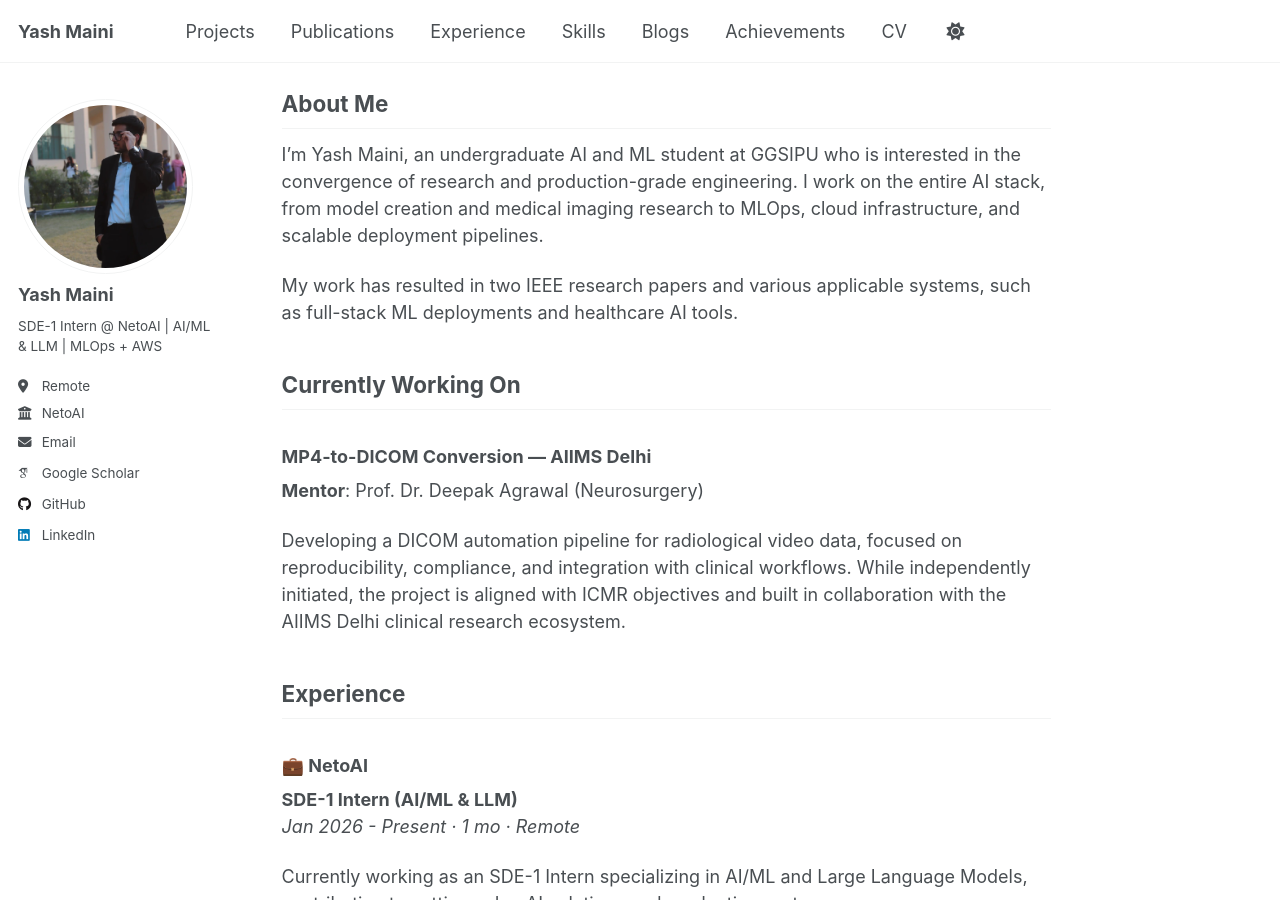
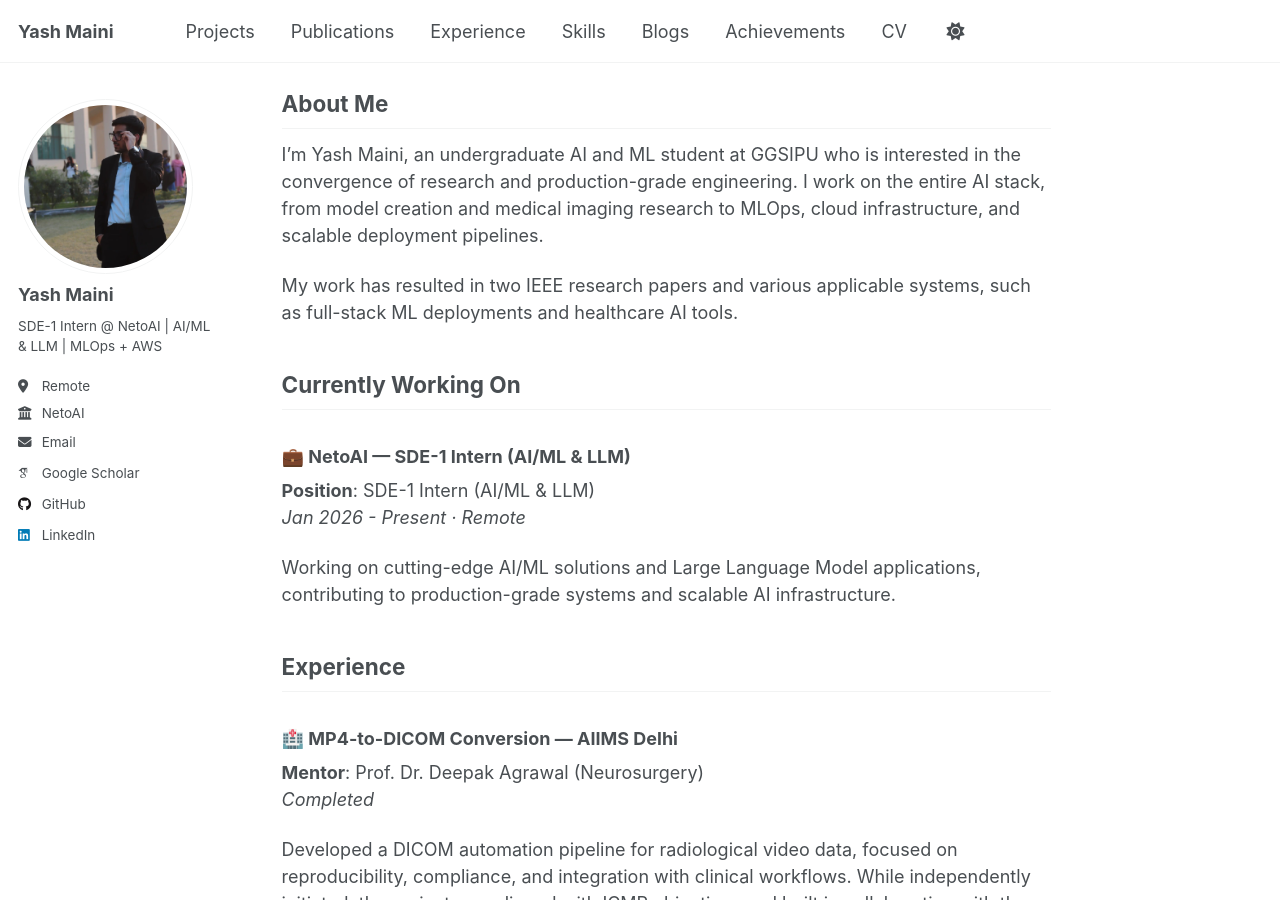
Before and after one commit to Yashmaini30/Yashmaini30.github.io, a Jekyll site: the page built from _pages/about.md, in a window 1280 px wide and 900 px high. Built offline with Jekyll 4.4.1, drawn with Linux system fonts in a browser that asks for light colours; some web fonts are replaced; a script that is not in the unit is left out; some of the changed text lies outside the part shown.

Commit message:
updated about

```diff
--- a/_pages/about.md
+++ b/_pages/about.md
@@ -26,18 +26,19 @@ My work has resulted in two IEEE research papers and various applicable systems,
 
 ## Currently Working On
 
-### MP4-to-DICOM Conversion — AIIMS Delhi
-**Mentor**: Prof. Dr. Deepak Agrawal (Neurosurgery)
+### 💼 NetoAI — SDE-1 Intern (AI/ML & LLM)
+**Position**: SDE-1 Intern (AI/ML & LLM)
+*Jan 2026 - Present · Remote*
 
-Developing a DICOM automation pipeline for radiological video data, focused on reproducibility, compliance, and integration with clinical workflows. While independently initiated, the project is aligned with ICMR objectives and built in collaboration with the AIIMS Delhi clinical research ecosystem.
+Working on cutting-edge AI/ML solutions and Large Language Model applications, contributing to production-grade systems and scalable AI infrastructure.
 
 ## Experience
 
-### 💼 NetoAI
-**SDE-1 Intern (AI/ML & LLM)**
-*Jan 2026 - Present · 1 mo · Remote*
+### 🏥 MP4-to-DICOM Conversion — AIIMS Delhi
+**Mentor**: Prof. Dr. Deepak Agrawal (Neurosurgery)
+*Completed*
 
-Currently working as an SDE-1 Intern specializing in AI/ML and Large Language Models, contributing to cutting-edge AI solutions and production systems.
+Developed a DICOM automation pipeline for radiological video data, focused on reproducibility, compliance, and integration with clinical workflows. While independently initiated, the project was aligned with ICMR objectives and built in collaboration with the AIIMS Delhi clinical research ecosystem.
 
 ---
 
```
